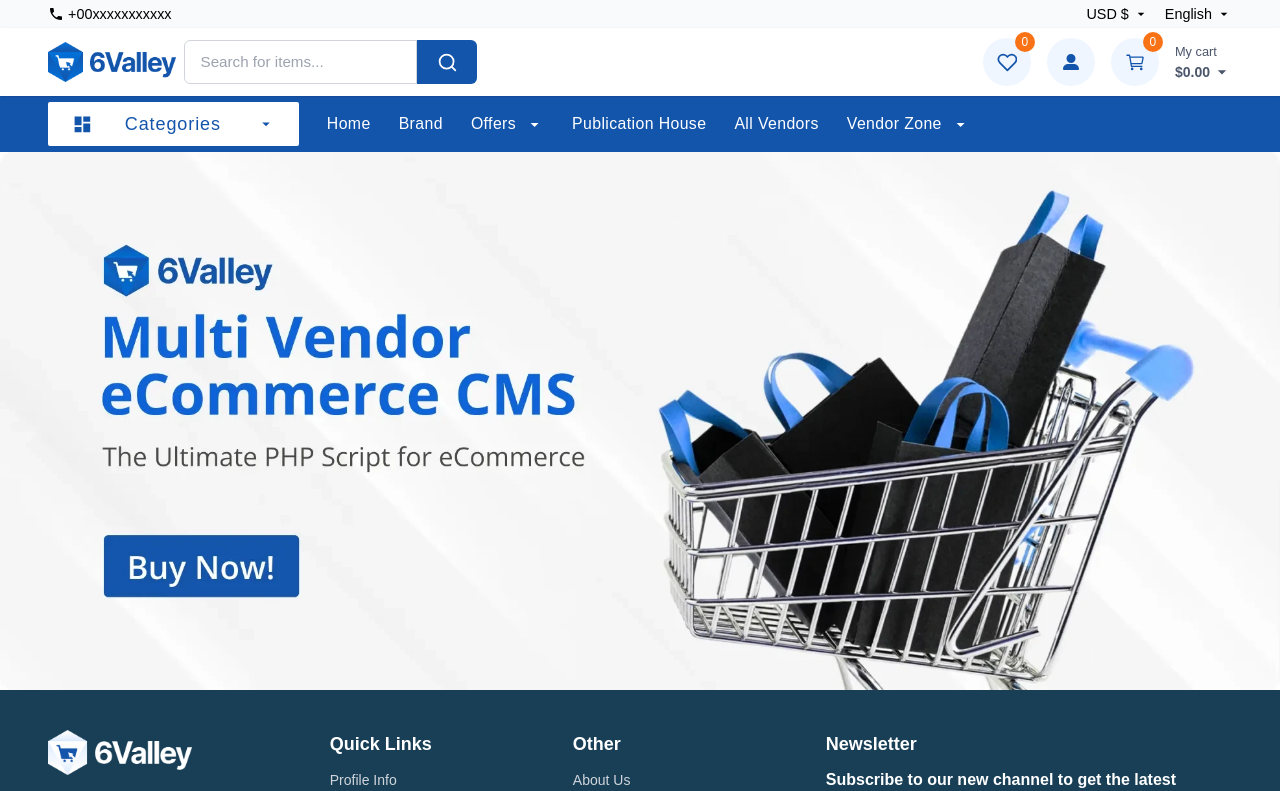
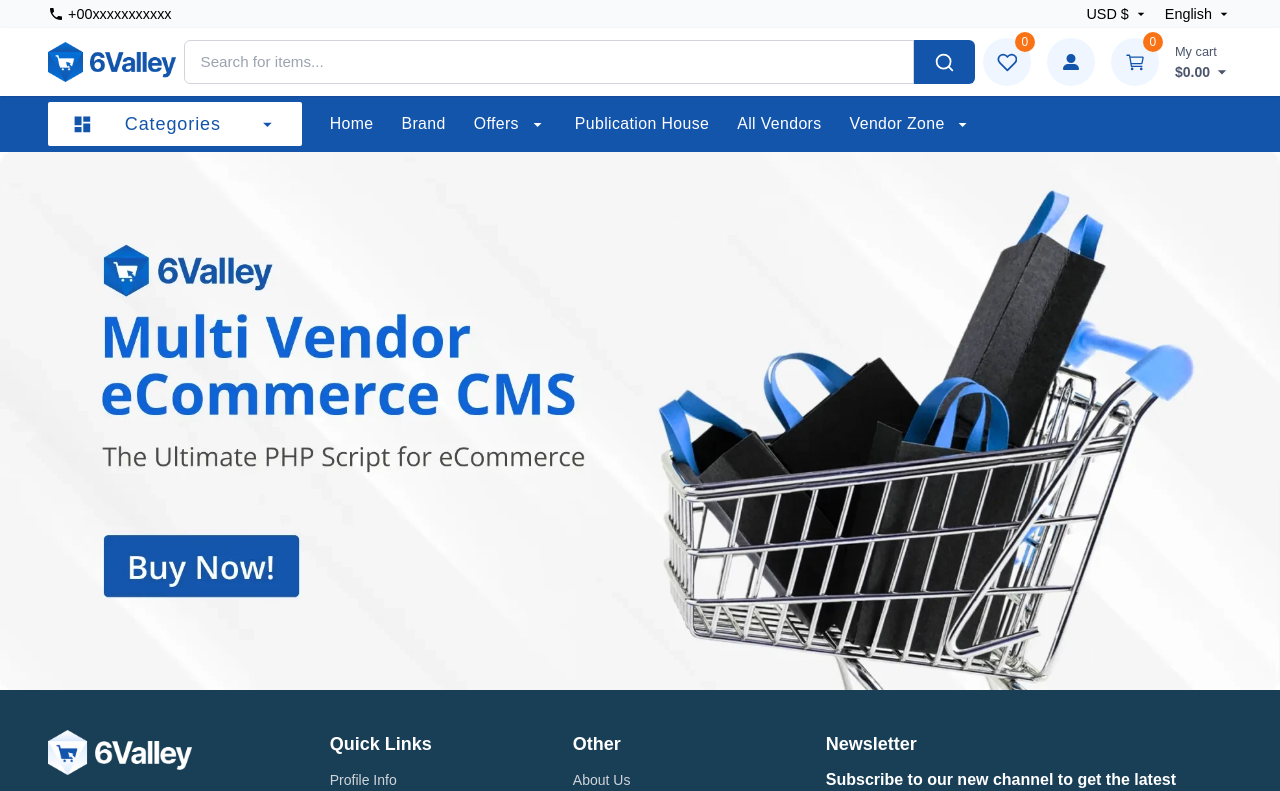
Before and after one commit to Rohit17112003/valleymtech, a Next.js app: page / in a window 1280 px wide. Shown: the top 791 px of the page. Built offline with nearby package versions, Linux system fonts and the light colour scheme.

Commit message:
again currection

```diff
--- a/components/Header/NavigationBar.jsx
+++ b/components/Header/NavigationBar.jsx
@@ -76,17 +76,17 @@
 
         {/* Search Section */}
         <div className="flex w-[260px] md:w-[800px] mt-2 md:mt-0 md:ml-2">
-          <div className="flex text-[0.95rem] w-full md:w-auto">
+          <div className="flex-grow text-[0.95rem] w-full md:w-auto">
             <input
               type="text"
               placeholder="Search for items..."
               className="w-full border border-gray-300 px-4 md:py-2.5 py-1.5 rounded-l-md"
             />
           </div>
-          <button className="bg-[#1455ac] text-white md:text-[1.31rem] text-[1.15rem] md:px-5 px-4 md:py-3  rounded-r-md">
+          <button className="bg-[#1455ac] text-white md:text-[1.31rem] text-[1.15rem] md:px-5 px-4 md:py-3 md:mb-0  mb-1 rounded-r-md">
             <LuSearch />
           </button>
- <div className="md:hidden ml-5 mt-1 z-60">
+ <div className="md:hidden ml-5 z-60 relative mt-1">
         <button
           onClick={() => setIsOpen(true)}
           aria-label="Open Menu"
@@ -135,7 +135,7 @@
         <button className="flex items-center gap-4 bg-white text-[#1455ac] text-lg px-6 py-2 rounded-sm font-medium tracking-wider">
           <MdDashboard className="text-[1.3rem] mr-4" />
           Categories
-          <MdArrowDropDown className="ml-5" />
+          <MdArrowDropDown className="ml-5 text-[1.3rem]" />
         </button>
         <a href="#" className="tracking-wide">Home</a>
         <a href="#" className="tracking-wide">Brand</a>
```
